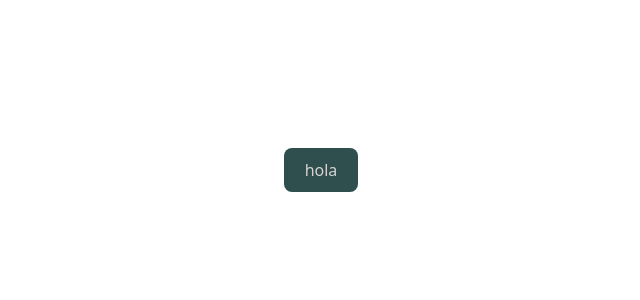
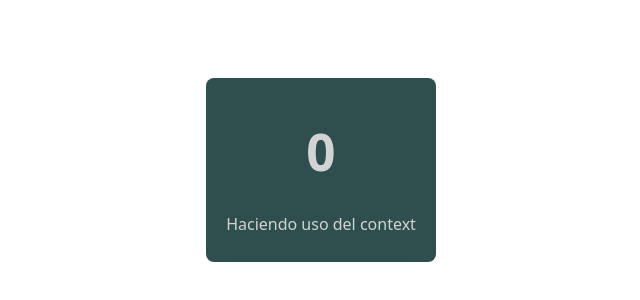
Before and after one commit to bozus94/react-course, a React (Vite) app: page / in a window 1280 px wide. Shown: the part 230-530 px from the top of the page, without its empty margins (319-959 px from the left). Built offline with nearby package versions, Linux system fonts and the light colour scheme.

Commit message:
feat:clase-09-context

```diff
--- a/package.json
+++ b/package.json
@@ -8,6 +8,9 @@
 		"build": "tsc -b && vite build",
 		"lint": "eslint .",
 		"preview": "vite preview"
+	},
+	"alias": {
+		"@": "./src"
 	},
 	"dependencies": {
 		"react": "^19.1.0",
--- a/src/App.tsx
+++ b/src/App.tsx
@@ -1,5 +1,6 @@
 import "./App.css";
 import { CompositeButton, ChildrenButton } from "./components";
+import { GlobalProvider } from "./context/";
 
 function App() {
 	const handler = () => {
@@ -7,11 +8,13 @@ function App() {
 	};
 
 	return (
-		<CompositeButton parentMethod={handler}>
-			<ChildrenButton>
-				<div>hola</div>
-			</ChildrenButton>
-		</CompositeButton>
+		<GlobalProvider>
+			<CompositeButton parentMethod={handler}>
+				<ChildrenButton>
+					<p>Haciendo uso del context</p>
+				</ChildrenButton>
+			</CompositeButton>
+		</GlobalProvider>
 	);
 }
 
--- a/src/components/CompositeButton/CompositeButton.tsx
+++ b/src/components/CompositeButton/CompositeButton.tsx
@@ -1,5 +1,6 @@
-import { ReactNode } from "react";
+import { type ReactNode } from "react";
 import "./CompositeButton.css";
+import { useGlobalContext } from "../../context";
 
 interface Props {
 	children: ReactNode;
@@ -11,12 +12,25 @@ interface ChildrenProps {
 }
 
 export const ChildrenButton = ({ children }: ChildrenProps) => {
-	return <>{children}</>;
+	const { value } = useGlobalContext();
+	return (
+		<>
+			<h1>{value}</h1>
+			{children}
+		</>
+	);
 };
 
 export const CompositeButton = ({ children, parentMethod }: Props) => {
+	const { setValue } = useGlobalContext();
+
+	const handler = () => {
+		setValue(10);
+		parentMethod();
+	};
+
 	return (
-		<button className="custom-button" onClick={parentMethod}>
+		<button className="custom-button" onClick={handler}>
 			{children}
 		</button>
 	);
--- /dev/null
+++ b/src/context/Global/Context.ts
@@ -0,0 +1,22 @@
+import React, { createContext, useContext } from "react";
+
+export const EmptyGlobalValue: number = 0;
+
+interface GlobalContextType {
+	value: number;
+	setValue: React.Dispatch<React.SetStateAction<number>>;
+}
+
+export const GlobalContext = createContext<GlobalContextType>({
+	value: 0,
+	setValue: () => {},
+});
+
+export const useGlobalContext = () => {
+	const context = useContext(GlobalContext);
+
+	if (context.value !== 0 && !context.value)
+		throw new Error("GlobalContext must be use within a GlobalContextProvider");
+
+	return context;
+};
--- /dev/null
+++ b/src/context/Global/Provider.tsx
@@ -0,0 +1,11 @@
+import { type ReactNode, useState } from "react";
+import { GlobalContext, EmptyGlobalValue } from "./Context";
+interface GlobalProps {
+	children: ReactNode;
+}
+
+export const GlobalProvider = ({ children }: GlobalProps) => {
+	const [value, setValue] = useState<number>(EmptyGlobalValue);
+
+	return <GlobalContext.Provider value={{ value, setValue }}>{children}</GlobalContext.Provider>;
+};
--- /dev/null
+++ b/src/context/index.ts
@@ -0,0 +1,2 @@
+export * from "./Global/Context";
+export * from "./Global/Provider";
```
Also changed, not shown: src/components/Button/Button.tsx (line endings or trailing spaces), 1 other file (tests, documents, lock files or other folders). Lines whose indentation alone changed are shown as unchanged.
